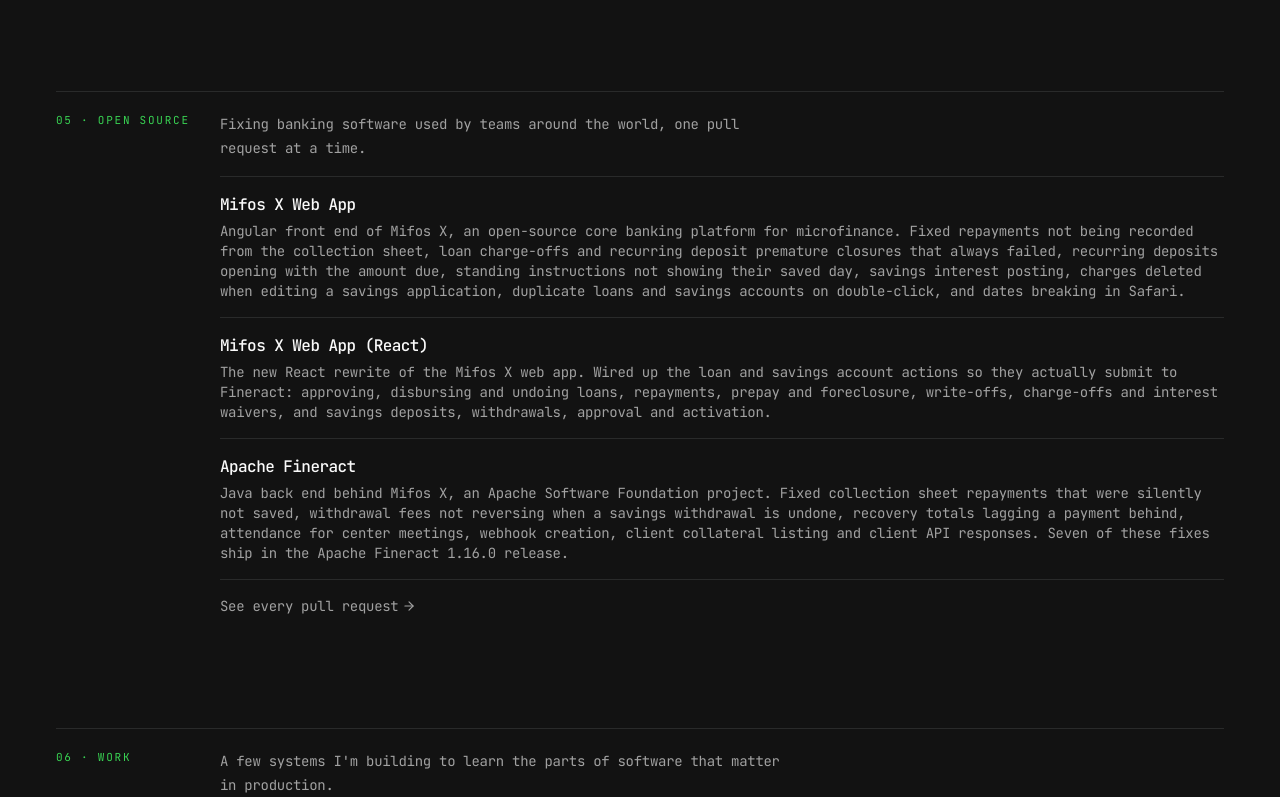
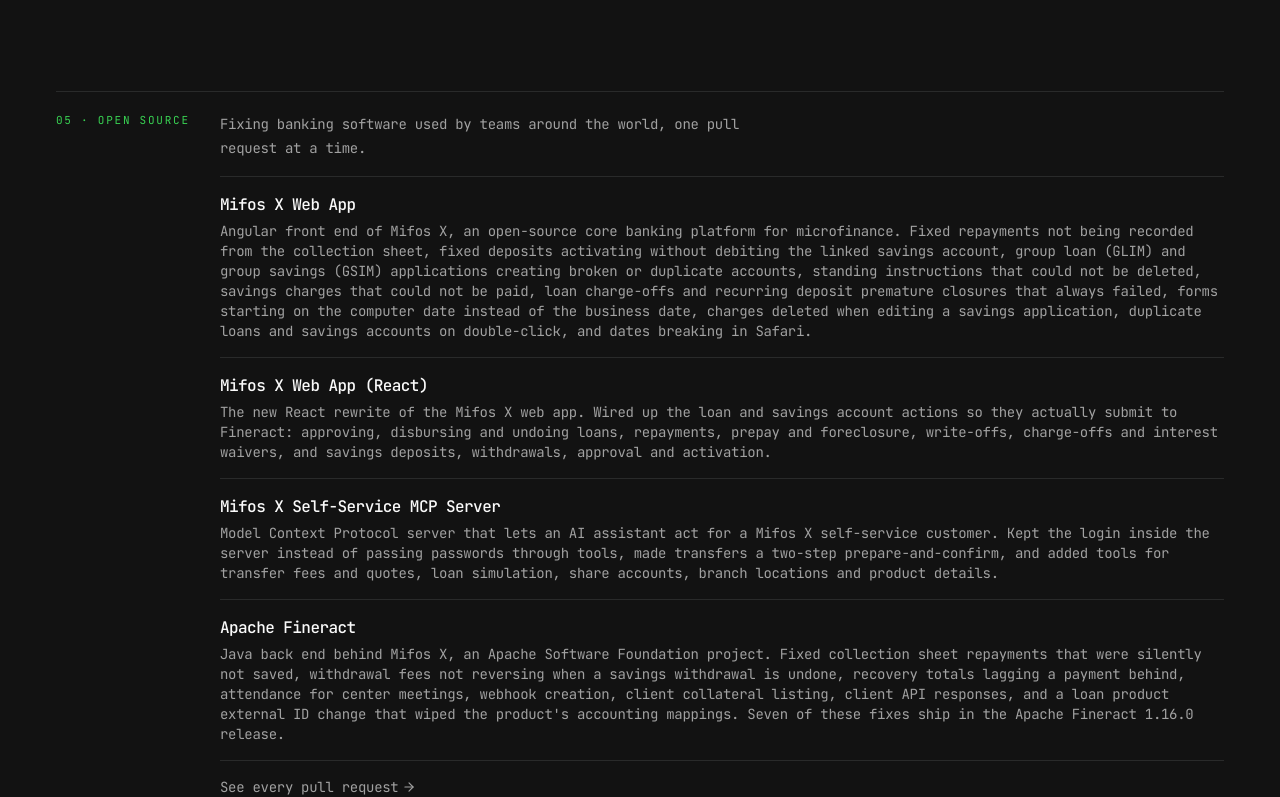
Before and after one commit to samchinmaya/portfolio, a Next.js app: page / in a window 1280 px wide. Shown: the part 1507-2304 px from the top of the page. Built offline with nearby package versions, Linux system fonts and the light colour scheme; no server answers.

Commit message:
Update open-source contributions: 77 merged PRs, MCP self-service server

```diff
--- a/src/data/resume.tsx
+++ b/src/data/resume.tsx
@@ -55,7 +55,7 @@
   description:
     "Backend developer building toward quantitative development through C++, probability, and systems engineering. Currently building an n8n clone in TypeScript.",
   summary:
-    "I build backend systems and I am working toward quantitative development through C++, probability, algorithms, and careful systems engineering. I learn by rebuilding real products from scratch, which has taught me authentication, data modelling, file uploads, and API design. Right now I am building an [n8n clone](https://github.com/samchinmaya/n8n) with Bun, Elysia, PostgreSQL, and Drizzle ORM. I also contribute to open source: I have had 53 pull requests merged into [Mifos X](https://github.com/openMF/web-app), its new [React app](https://github.com/openMF/mifos-x-web-app-react), and [Apache Fineract](https://github.com/apache/fineract), the open-source core banking stack. I am looking for opportunities to learn from and contribute to a team.",
+    "I build backend systems and I am working toward quantitative development through C++, probability, algorithms, and careful systems engineering. I learn by rebuilding real products from scratch, which has taught me authentication, data modelling, file uploads, and API design. Right now I am building an [n8n clone](https://github.com/samchinmaya/n8n) with Bun, Elysia, PostgreSQL, and Drizzle ORM. I also contribute to open source: I have had 77 pull requests merged into [Mifos X](https://github.com/openMF/web-app), its new [React app](https://github.com/openMF/mifos-x-web-app-react), its [AI self-service server](https://github.com/openMF/mcp-mifosx-self-service), and [Apache Fineract](https://github.com/apache/fineract), the open-source core banking stack. I am looking for opportunities to learn from and contribute to a team.",
   avatarUrl: "/me.webp",
   skills,
   navbar: [
@@ -118,7 +118,7 @@
       org: "openMF",
       href: "https://github.com/openMF/web-app/pulls?q=is%3Apr+author%3Asamchinmaya+is%3Amerged",
       summary:
-        "Angular front end of Mifos X, an open-source core banking platform for microfinance. Fixed repayments not being recorded from the collection sheet, loan charge-offs and recurring deposit premature closures that always failed, recurring deposits opening with the amount due, standing instructions not showing their saved day, savings interest posting, charges deleted when editing a savings application, duplicate loans and savings accounts on double-click, and dates breaking in Safari.",
+        "Angular front end of Mifos X, an open-source core banking platform for microfinance. Fixed repayments not being recorded from the collection sheet, fixed deposits activating without debiting the linked savings account, group loan (GLIM) and group savings (GSIM) applications creating broken or duplicate accounts, standing instructions that could not be deleted, savings charges that could not be paid, loan charge-offs and recurring deposit premature closures that always failed, forms starting on the computer date instead of the business date, charges deleted when editing a savings application, duplicate loans and savings accounts on double-click, and dates breaking in Safari.",
       technologies: ["Angular", "TypeScript", "RxJS"],
     },
     {
@@ -131,12 +131,21 @@
       technologies: ["React", "TypeScript", "Redux Toolkit"],
     },
     {
+      title: "Mifos X Self-Service MCP Server",
+      repo: "openMF/mcp-mifosx-self-service",
+      org: "openMF",
+      href: "https://github.com/openMF/mcp-mifosx-self-service/pulls?q=is%3Apr+author%3Asamchinmaya+is%3Amerged",
+      summary:
+        "Model Context Protocol server that lets an AI assistant act for a Mifos X self-service customer. Kept the login inside the server instead of passing passwords through tools, made transfers a two-step prepare-and-confirm, and added tools for transfer fees and quotes, loan simulation, share accounts, branch locations and product details.",
+      technologies: ["Python", "MCP", "Pytest"],
+    },
+    {
       title: "Apache Fineract",
       repo: "apache/fineract",
       org: "apache",
       href: "https://github.com/apache/fineract/pulls?q=is%3Apr+author%3Asamchinmaya+is%3Amerged",
       summary:
-        "Java back end behind Mifos X, an Apache Software Foundation project. Fixed collection sheet repayments that were silently not saved, withdrawal fees not reversing when a savings withdrawal is undone, recovery totals lagging a payment behind, attendance for center meetings, webhook creation, client collateral listing and client API responses. Seven of these fixes ship in the Apache Fineract 1.16.0 release.",
+        "Java back end behind Mifos X, an Apache Software Foundation project. Fixed collection sheet repayments that were silently not saved, withdrawal fees not reversing when a savings withdrawal is undone, recovery totals lagging a payment behind, attendance for center meetings, webhook creation, client collateral listing, client API responses, and a loan product external ID change that wiped the product's accounting mappings. Seven of these fixes ship in the Apache Fineract 1.16.0 release.",
       technologies: ["Java", "Spring Boot", "PostgreSQL"],
     },
   ],
```
